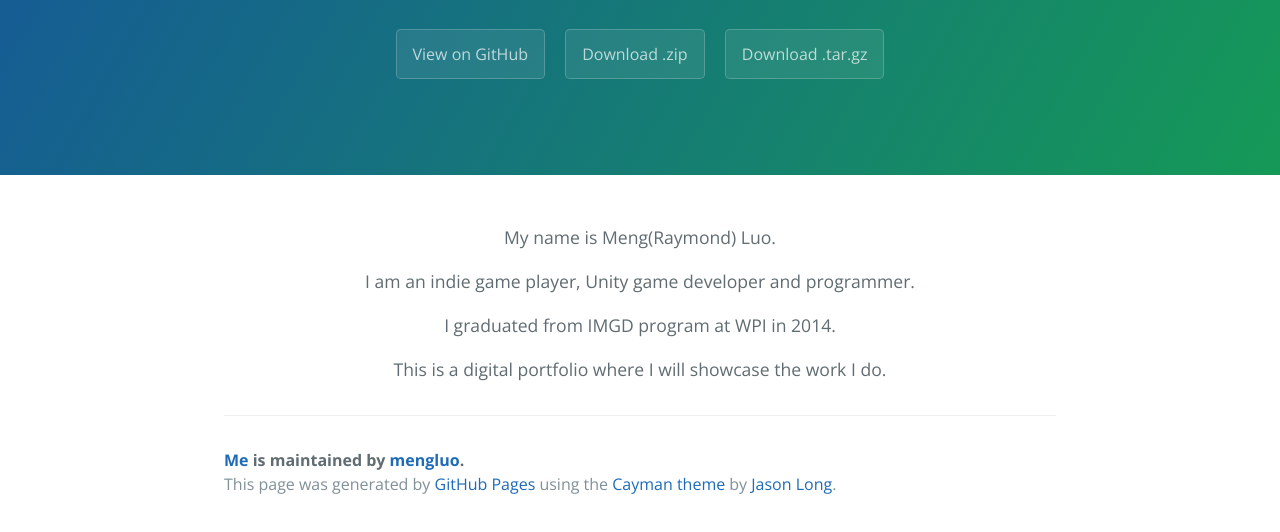
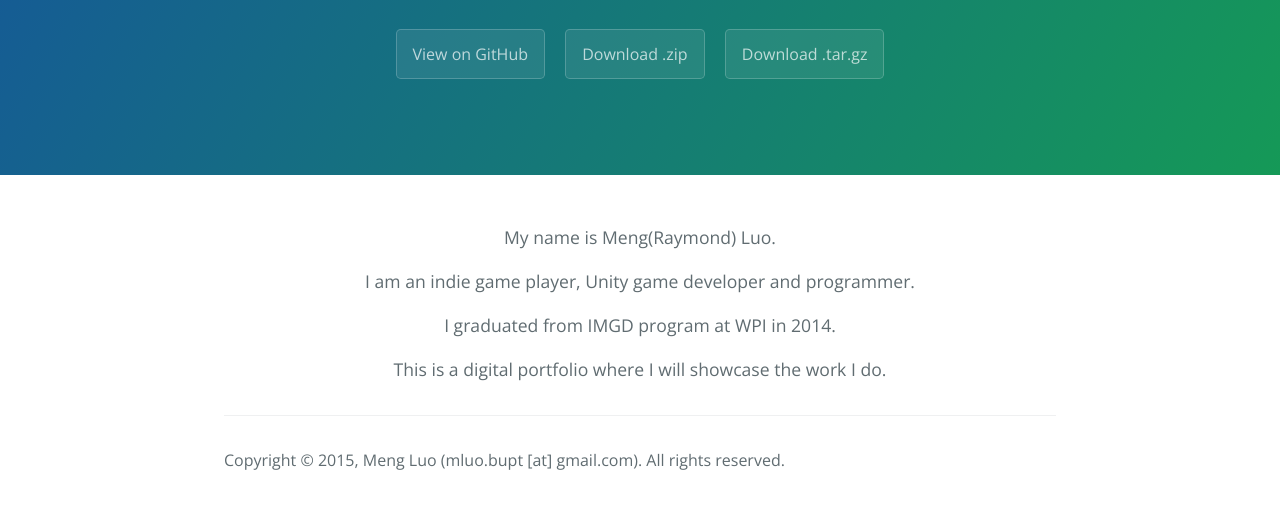
Before and after one commit to mengluo/me, a plain HTML site: page index.html in a window 1280 px wide. Shown: the part 208-740 px from the top of the page. Drawn offline with nearby package versions, Linux system fonts and the light colour scheme.

Commit message:
Update index.html
added footer

```diff
--- a/index.html
+++ b/index.html
@@ -40,9 +40,7 @@
 <p></p>
 
       <footer class="site-footer">
-        <span class="site-footer-owner"><a href="https://github.com/mengluo/me">Me</a> is maintained by <a href="https://github.com/mengluo">mengluo</a>.</span>
-
-        <span class="site-footer-credits">This page was generated by <a href="https://pages.github.com">GitHub Pages</a> using the <a href="https://github.com/jasonlong/cayman-theme">Cayman theme</a> by <a href="https://twitter.com/jasonlong">Jason Long</a>.</span>
+       Copyright © 2015, Meng Luo (mluo.bupt [at] gmail.com). All rights reserved.
       </footer>
 
     </section>
```
